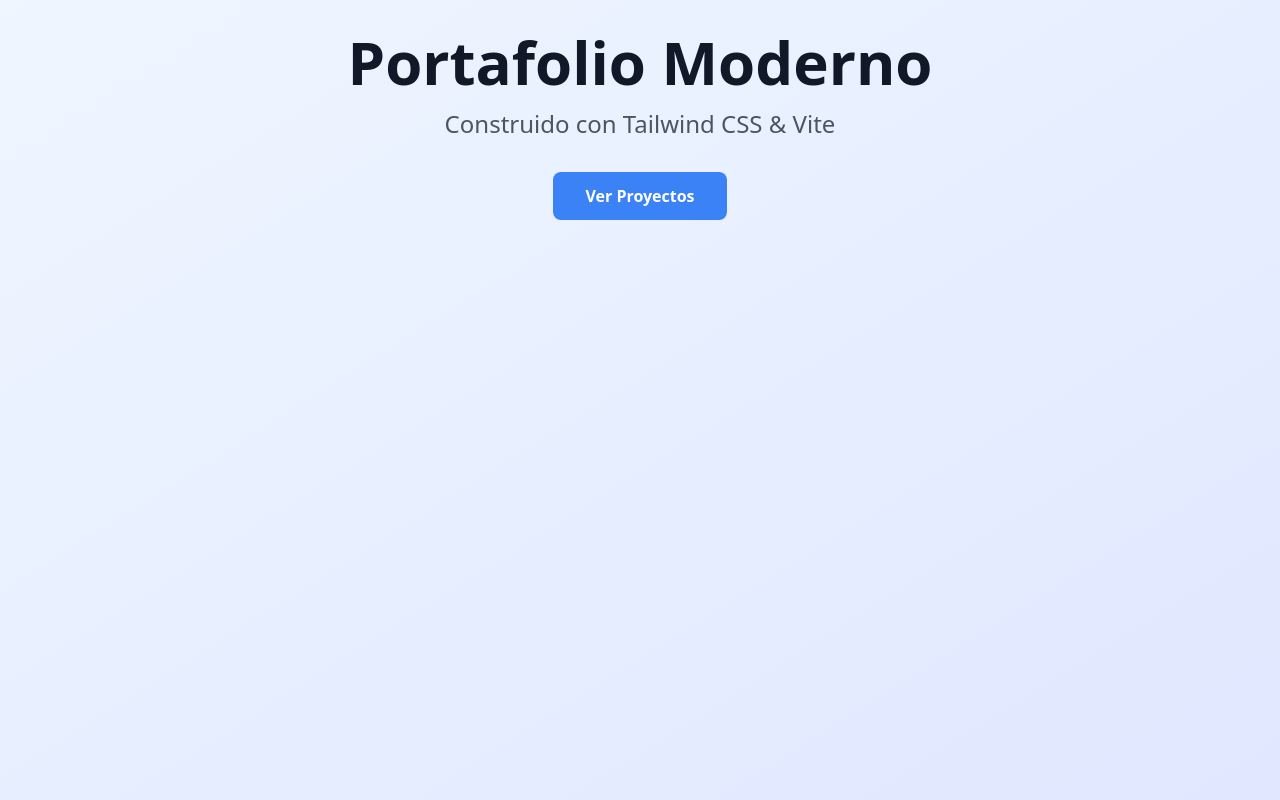
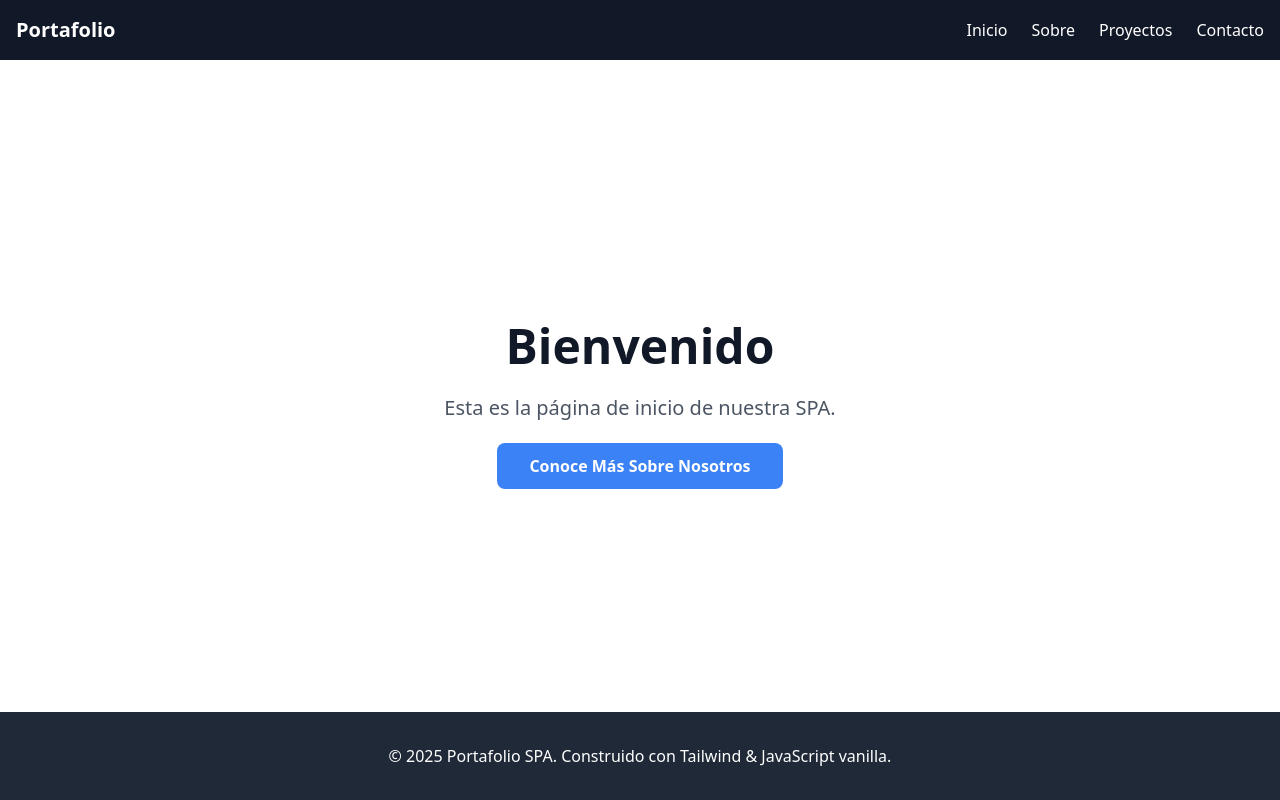
Before and after one commit to gontugithub/portfolio, a website built with Vite: page index.html in a window 1280 px wide. Built offline with nearby package versions, Linux system fonts and the light colour scheme.

Commit message:
feat: S2 - router hash SPA + layout compartido, navegación accesible

```diff
--- a/index.html
+++ b/index.html
@@ -1,32 +1,46 @@
+<!-- index.html -->
 <!DOCTYPE html>
-<html lang="en">
+<html lang="es">
 	<head>
 		<meta charset="UTF-8" />
-    <link rel="icon" type="image/svg+xml" href="/vite.svg" />
-    <link rel="stylesheet" href="src/style.css">
-    <script src="src/main.js"></script>
 		<meta name="viewport" content="width=device-width, initial-scale=1.0" />
-    <title>portafolio-tailwind</title>
+		<title>Portafolio SPA</title>
+
+		<script type="module" src="/src/main.js" defer></script>
 	</head>
 	<body>
-    <!-- index.html -->
-    <div class="min-h-screen bg-gradient-to-br from-blue-50 to-indigo-100">
-      <div class="container mx-auto px-4 py-8">
-        <header class="text-center">
-          <h1 class="text-4xl md:text-6xl font-bold text-gray-900 mb-4">
-            Portafolio Moderno
-          </h1>
-          <p class="text-xl md:text-2xl text-gray-600 mb-8">
-            Construido con Tailwind CSS & Vite
-          </p>
+		<!-- Skip link para accesibilidad  defer sirve para cargar el html primero -->
 		<a
-            href="#proyectos"
-            class="inline-block bg-blue-500 hover:bg-blue-600 text-white font-bold py-3 px-8 rounded-lg transition-colors"
-          >
-            Ver Proyectos
+			href="#app"
+			class="sr-only focus:not-sr-only focus:absolute focus:top-4 focus:left-4 bg-blue-500 text-white px-4 py-2 rounded">
+			Saltar al contenido principal
 		</a>
-        </header>
+
+		<!-- Navegación compartida (lista semántica) -->
+		<nav class="fixed top-0 left-0 w-full bg-gray-900 text-white z-50" role="navigation" aria-label="Main navigation">
+			<div class="container mx-auto px-4">
+				<div class="flex justify-between items-center py-4">
+					<a href="#/" class="text-xl font-bold hover:text-blue-400 transition-colors" aria-label="Inicio">Portafolio</a>
+					<ul class="flex gap-6">
+						<li><a href="#/" class="hover:text-blue-400 transition-colors" aria-current="page">Inicio</a></li>
+						<li><a href="#/about" class="hover:text-blue-400 transition-colors">Sobre</a></li>
+						<li><a href="#/projects" class="hover:text-blue-400 transition-colors">Proyectos</a></li>
+						<li><a href="#/contact" class="hover:text-blue-400 transition-colors">Contacto</a></li>
+					</ul>
 				</div>
 			</div>
+		</nav>
+
+		<!-- Área de contenido principal -->
+		<main id="app" class="fixed inset-0 min-h-screen flex items-center justify-center" role="main">
+			<!-- Views will be rendered here -->
+		</main>
+
+		<!-- Footer compartido -->
+		<footer class="fixed bottom-0 left-0 w-full z-50 bg-gray-800 text-white py-8" role="contentinfo">
+			<div class="container mx-auto px-4 text-center">
+				<p>&copy; 2025 Portafolio SPA. Construido con Tailwind & JavaScript vanilla.</p>
+			</div>
+		</footer>
 	</body>
 </html>
--- a/src/main.js
+++ b/src/main.js
@@ -1 +1,28 @@
+// src/main.js
+import SimpleRouter from './router.js';
+import { views } from './views/index.js';
 import './style.css';
+
+// Inicializar router
+const router = new SimpleRouter(views);
+
+// Opcional: Desplazamiento suave para anclas en la página (enlaces hash) SIN romper el ruteo SPA
+// Nosotros:
+// 1) Usamos delegación de eventos (un solo listener) para capturar clics en etiquetas anchor.
+// 2) Solo manejamos hashes que apuntan a secciones en la página (ej. #app, #footer).
+// 3) Ignoramos explícitamente enlaces del router que comienzan con "#/" para que el ruteo basado en hash continúe funcionando.
+document.addEventListener('click', (e) => {
+	const link = e.target.closest('a[href^="#"]');
+	if (!link) return; // No es un enlace hash
+	const href = link.getAttribute('href');
+
+	// Ignorar enlaces del router SPA como "#/about" — dejar que el router maneje la navegación
+	if (href.startsWith('#/')) return;
+
+	// Desplazamiento suave al objetivo en la página (ej. #app)
+	const target = document.querySelector(href);
+	if (target) {
+		e.preventDefault();
+		target.scrollIntoView({ behavior: 'smooth', block: 'start' });
+	}
+});
--- /dev/null
+++ b/src/router.js
@@ -0,0 +1,50 @@
+// src/router.js
+// Pista: también podría ser una fábrica; la clase encapsula estado + configuración.
+class SimpleRouter {
+	constructor(routes) {
+		this.routes = routes;
+		this.currentView = null;
+
+		// Escuchar cambios de hash
+		window.addEventListener('hashchange', () => this.handleRoute());
+		window.addEventListener('load', () => this.handleRoute());
+	}
+
+	handleRoute() {
+		const hash = window.location.hash.slice(1) || '/';
+		const route = this.routes[hash] || this.routes['404'];
+
+		if (route !== this.currentView) {
+			this.renderView(route);
+			this.updateActiveNav(hash);
+			this.currentView = route;
+		}
+	}
+
+	renderView(route) {
+		const app = document.getElementById('app');
+		app.innerHTML = route.template;
+
+		// Ejecutar cualquier JavaScript específico de la vista
+		if (route.script) {
+			route.script();
+		}
+	}
+
+	updateActiveNav(currentHash) {
+		// Solo considerar enlaces del router SPA que comienzan con "#/".
+		// Esto evita tocar anclas en la página como "#app" (enlaces de salto, enlaces de sección).
+		document.querySelectorAll('nav a[href^="#/"]').forEach((link) => {
+			link.removeAttribute('aria-current');
+		});
+
+		// currentHash es como "/", "/about", ...
+		// Construir el selector completo como `#${currentHash}` para coincidir con hrefs de nav (ej. href="#/about").
+		const activeLink = document.querySelector(`nav a[href="#${currentHash}"]`);
+		if (activeLink) {
+			activeLink.setAttribute('aria-current', 'page');
+		}
+	}
+}
+
+export default SimpleRouter;
--- a/src/style.css
+++ b/src/style.css
@@ -6,3 +6,43 @@
 
 /* Import all Tailwind utility classes (e.g., p-4, bg-blue-500, text-center) */
 @tailwind utilities;
+/* src/style.css */
+/*
+CSS personalizado solo para estilos de enfoque de enlace de salto (Tailwind no cubre esto bien).
+
+Si tienes Tailwind + PostCSS instalado (como en una configuración típica de Vite), TU ARCHIVO style.css
+debe comenzar así:
+
+    @tailwind base;
+    @tailwind components;
+    @tailwind utilities;
+
+Razones de accesibilidad:
+Estas clases CSS personalizadas soportan el enlace "Saltar al contenido principal", una característica de accesibilidad esencial.
+- `.sr-only` oculta visualmente el enlace para que permanezca disponible para lectores de pantalla, ayudando a usuarios de teclado y tecnología asistiva a evitar navegación repetitiva.
+- `.focus\:not-sr-only:focus` hace el enlace visible cuando está enfocado (usualmente con la tecla Tab), permitiendo a usuarios de teclado activarlo fácilmente.
+
+Las clases de utilidad de Tailwind no cubren completamente este patrón, por lo que usamos CSS personalizado para asegurar accesibilidad fuerte para todos los usuarios.
+*/
+
+.sr-only {
+	position: absolute;
+	width: 1px;
+	height: 1px;
+	padding: 0;
+	margin: -1px;
+	overflow: hidden;
+	clip: rect(0, 0, 0, 0);
+	white-space: nowrap;
+	border-width: 0;
+}
+.focus\:not-sr-only:focus {
+	position: static;
+	width: auto;
+	height: auto;
+	padding: inherit;
+	margin: inherit;
+	overflow: visible;
+	clip: auto;
+	white-space: normal;
+}
--- /dev/null
+++ b/src/views/404.js
@@ -0,0 +1,14 @@
+// src/views/404.js
+export default {
+	template: `
+   <section class="py-16">
+     <div class="container mx-auto px-4 text-center">
+       <h1 class="text-4xl font-bold text-gray-900 mb-6">Página No Encontrada</h1>
+       <p class="text-xl text-gray-600 mb-8">La página que buscas no existe.</p>
+       <a href="#/" class="bg-blue-500 hover:bg-blue-600 text-white font-bold py-3 px-8 rounded-lg transition-colors">
+         Ir al Inicio
+       </a>
+     </div>
+   </section>
+ `,
+};
--- /dev/null
+++ b/src/views/about.js
@@ -0,0 +1,20 @@
+// src/views/about.js
+export default {
+	template: `
+   <section class="py-16">
+     <div class="container mx-auto px-4">
+       <h1 class="text-4xl font-bold text-gray-900 mb-6">Acerca de Nosotros</h1>
+       <div class="max-w-3xl mx-auto">
+         <p class="text-lg text-gray-700 mb-4">
+           Construimos aplicaciones web modernas con Tailwind CSS y JavaScript vanilla.
+           Nuestro enfoque está en accesibilidad, rendimiento y experiencia de usuario.
+         </p>
+         <p class="text-lg text-gray-700 mb-6">
+           Esta SPA demuestra ruteo, diseño responsivo y mejora progresiva.
+         </p>
+         <a href="#/" class="text-blue-500 hover:text-blue-600 font-medium">← Volver al Inicio</a>
+       </div>
+     </div>
+   </section>
+ `,
+};
--- /dev/null
+++ b/src/views/contact.js
@@ -0,0 +1,16 @@
+// src/views/contact.js
+export default {
+	template: `
+   <section class="py-16">
+     <div class="container mx-auto px-4">
+       <h1 class="text-4xl font-bold text-gray-900 mb-6">Contacto</h1>
+       <div class="max-w-3xl mx-auto">
+         <p class="text-lg text-gray-700 mb-6">
+           Ponte en contacto con nosotros a través de nuestros canales sociales.
+         </p>
+         <a href="#/" class="text-blue-500 hover:text-blue-600 font-medium">← Volver al Inicio</a>
+       </div>
+     </div>
+   </section>
+ `,
+};
--- /dev/null
+++ b/src/views/home.js
@@ -0,0 +1,17 @@
+// src/views/home.js
+export default {
+	// Nota: Esto usa una cadena de plantilla de JavaScript (backticks) para construir HTML.
+	// Para una comprensión más profunda de las opciones de renderizado del DOM, seguridad e historia,
+	// ver la lección: /web-atelier-udit/lessons/es/js-dom-manipulation/
+	template: `
+   <section class="py-16">
+     <div class="container mx-auto px-4 text-center">
+       <h1 class="text-5xl font-bold text-gray-900 mb-6">Bienvenido</h1>
+       <p class="text-xl text-gray-600 mb-8">Esta es la página de inicio de nuestra SPA.</p>
+       <a href="#/about" class="bg-blue-500 hover:bg-blue-600 text-white font-bold py-3 px-8 rounded-lg transition-colors">
+         Conoce Más Sobre Nosotros
+       </a>
+     </div>
+   </section>
+ `,
+};
--- /dev/null
+++ b/src/views/index.js
@@ -0,0 +1,14 @@
+// src/views/index.js
+import home from './home.js';
+import about from './about.js';
+import projects from './projects.js';
+import contact from './contact.js';
+import notFound from './404.js';
+
+export const views = {
+	'/': home,
+	'/about': about,
+	'/projects': projects,
+	'/contact': contact,
+	404: notFound,
+};
--- /dev/null
+++ b/src/views/projects.js
@@ -0,0 +1,16 @@
+// src/views/projects.js
+export default {
+	template: `
+   <section class="py-16">
+     <div class="container mx-auto px-4">
+       <h1 class="text-4xl font-bold text-gray-900 mb-6">Nuestros Proyectos</h1>
+       <div class="max-w-3xl mx-auto">
+         <p class="text-lg text-gray-700 mb-6">
+           Próximamente: Una muestra de proyectos construidos con tecnologías web modernas.
+         </p>
+         <a href="#/" class="text-blue-500 hover:text-blue-600 font-medium">← Volver al Inicio</a>
+       </div>
+     </div>
+   </section>
+ `,
+};
```
Lines whose indentation alone changed are shown as unchanged.
